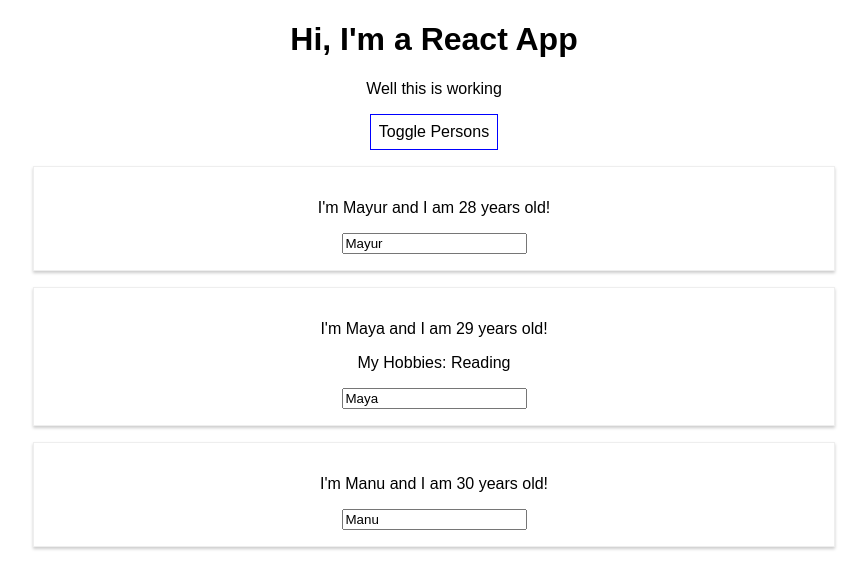
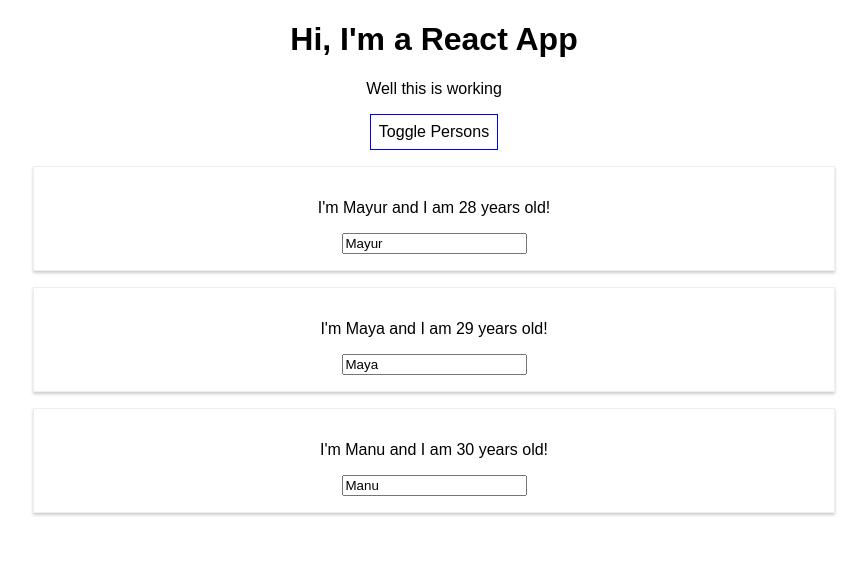
Before and after one commit to surendramayur/ReactProjects, a React (Create React App) app: page / in a window 1280 px wide. Both pictures are taken after a click on the button "Toggle Persons". Shown: the top 588 px of the page, without its empty margins (206-1073 px from the left). Built offline with nearby package versions, Linux system fonts and the light colour scheme.

Commit message:
outputting lists

```diff
--- a/src/App.js
+++ b/src/App.js
@@ -57,19 +57,12 @@ class App extends Component {
     if (this.state.showPersons) {
       persons = (
         <div>
-          <Person
-            name={this.state.persons[0].name}
-            age={this.state.persons[0].age}
-            changed={this.nameChangedHandler} />
-          <Person
-            name={this.state.persons[1].name}
-            age={this.state.persons[1].age}
-            click={this.switchNameHandler.bind(this, 'Mayu K', 'Maya K', 'Man K')}
-            changed={this.nameChangedHandler} >My Hobbies: Reading</Person>
-          <Person
-            name={this.state.persons[2].name}
-            age={this.state.persons[2].age}
-            changed={this.nameChangedHandler} />
+          {this.state.persons.map(person => {
+            return <Person
+              name={person.name}
+              age={person.age}
+              changed={this.nameChangedHandler} />
+          })}
         </div>
       );
     }
```
